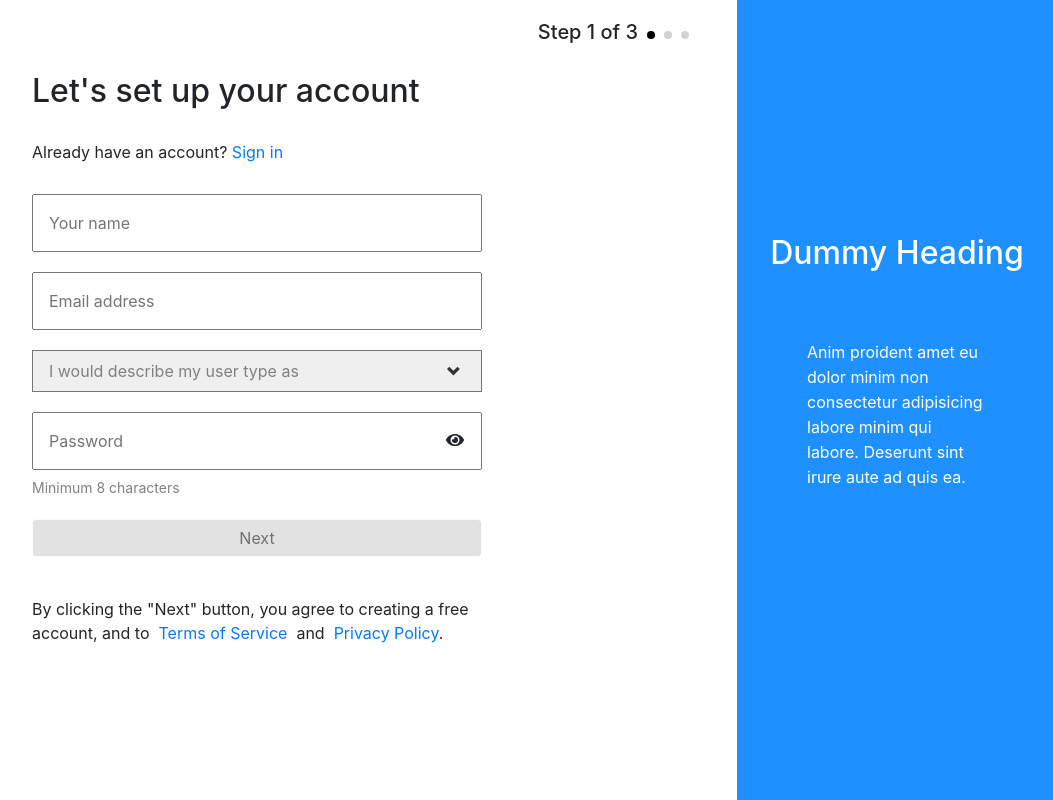
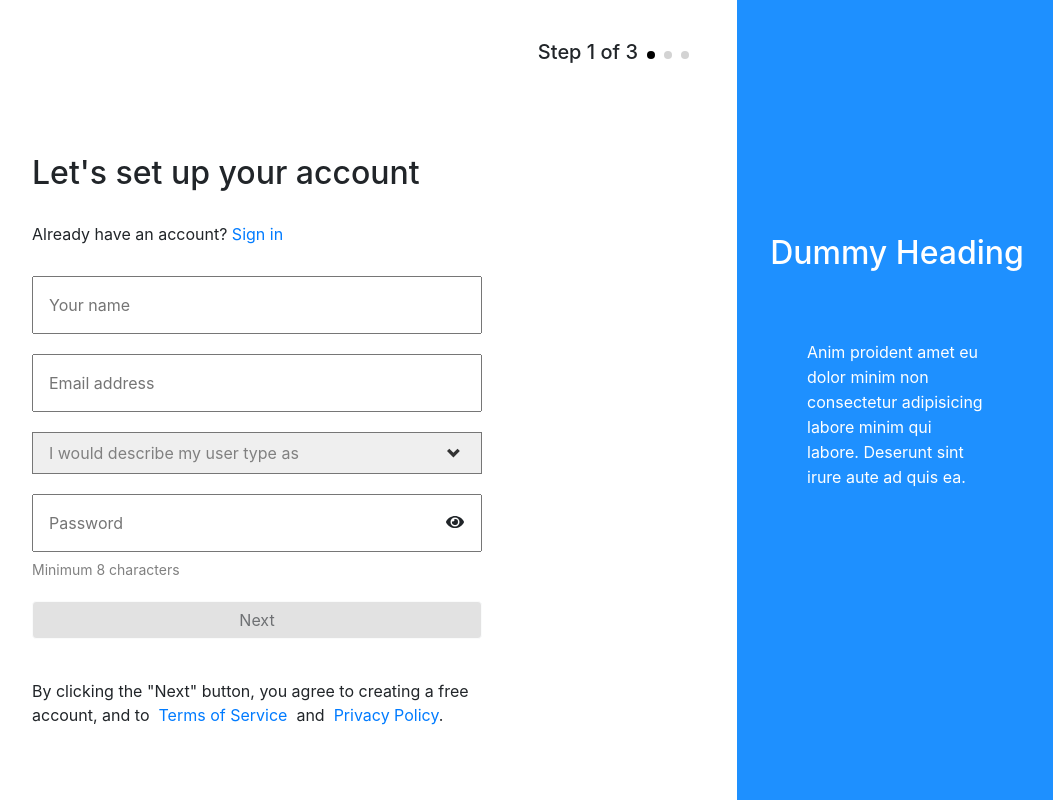
Before and after one commit to geyuqiu/login, a React (Create React App) app: page / in a window 1280 px wide. Shown: the whole page, without its empty margins (223-1276 px from the left). Built offline with nearby package versions, Linux system fonts and the light colour scheme.

Commit message:
* move article down * add red error for legend in fieldset

```diff
--- a/src/App.css
+++ b/src/App.css
@@ -32,3 +32,7 @@ main {
 .margin-top-20px {
 	margin-top: 20px;
 }
+
+.margin-top-60px {
+	margin-top: 62px;
+}
--- a/src/components/Article.tsx
+++ b/src/components/Article.tsx
@@ -9,7 +9,7 @@ function Article() {
 			<div className="container-fluid">
 				<div className="row justify-content-center">
 					<div className="col-6">
-						<h2 className="margin-bottom-30px">Let's set up your account</h2>
+						<h2 className="margin-bottom-30px margin-top-60px">Let's set up your account</h2>
 						<p className="margin-bottom-30px">Already have an account?&nbsp;
 							<a href="">Sign in</a>
 						</p>
--- a/src/components/Header.tsx
+++ b/src/components/Header.tsx
@@ -3,7 +3,7 @@ import './Header.css'
 
 function Header() {
 	return (
-		<header className="text-align-right padding-20-px padding-right-48px">
+		<header className="text-align-right padding-20-px padding-right-48px margin-top-20px">
 			<h5>
 				Step 1 of 3
 				<span className="dot background-color-black"></span>
--- a/src/components/Input.tsx
+++ b/src/components/Input.tsx
@@ -12,7 +12,7 @@ function Input(props: any) {
 			<div className="col-6">
 				{focus
 					? <fieldset className={props.mailError ? "margin-bottom-5px" : ""}>
-						<legend>{props.legend}</legend>
+						<legend className={props.mailError ? "red" : ""} >{props.legend}</legend>
 						<input autoFocus onBlur={toggleFocus} onChange={props.onChange}
 						       value={props.value}/>
 					</fieldset>
```
